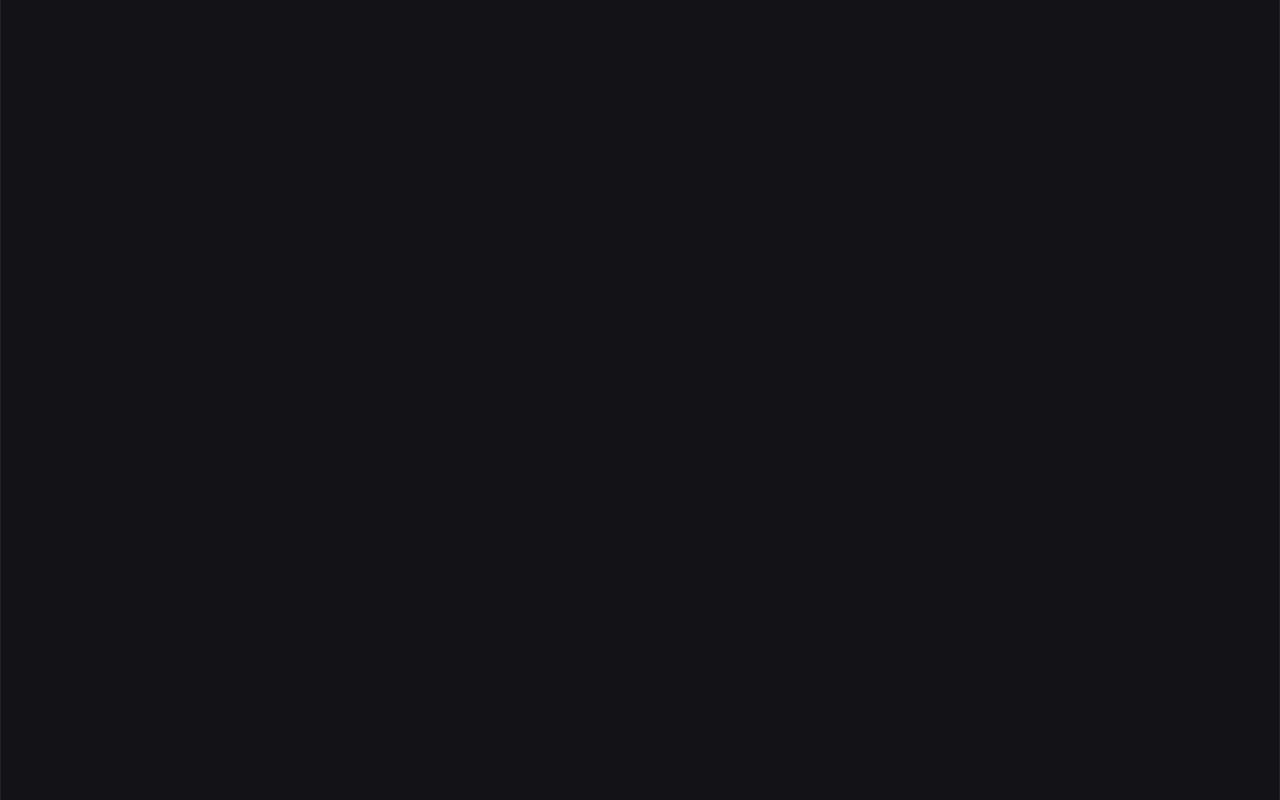
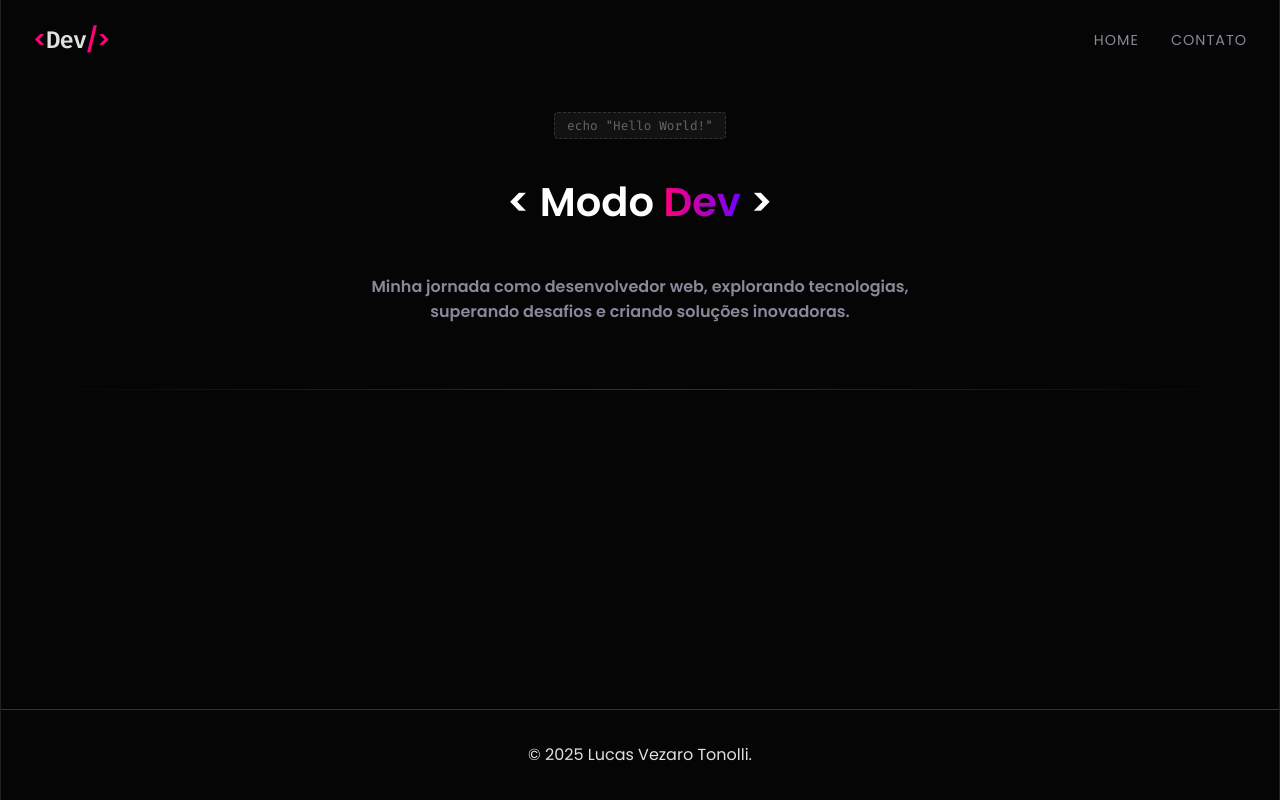
Before and after one commit to LucasTonolli/personal-site, a Vue app: page /dev in a window 1280 px wide. Before the commit this address had no page. Built offline with nearby package versions, Linux system fonts and the light colour scheme.

Commit message:
feat: create DevHeroSection

```diff
--- a/src/assets/css/base.css
+++ b/src/assets/css/base.css
@@ -48,3 +48,27 @@ footer {
   flex: 1;
   padding: 2rem;
 }
+
+.hero {
+  display: flex;
+  flex-direction: column-reverse;
+  align-items: center;
+  justify-content: center;
+  padding: 0 0 2rem 0;
+  gap: 2rem;
+  text-align: center;
+}
+
+.title {
+  font-size: 2.5rem;
+  line-height: 1.1;
+  margin-bottom: 0.5rem;
+  font-weight: 700;
+  color: #fff;
+}
+
+.highlight {
+  background: linear-gradient(90deg, var(--color-primary), var(--color-accent));
+  -webkit-background-clip: text;
+  -webkit-text-fill-color: transparent;
+}
--- /dev/null
+++ b/src/components/DevHeroSection.vue
@@ -0,0 +1,42 @@
+<script setup></script>
+
+<template>
+  <section class="hero">
+    <div class="badge-container"><span class="mode-badge">echo "Hello World!"</span></div>
+    <h1 class="title">&lt; Modo <span class="highlight">Dev</span> &gt;</h1>
+    <h2 class="subtitle">
+      Minha jornada como desenvolvedor web, explorando tecnologias, superando desafios e criando
+      soluções inovadoras.
+    </h2>
+    <div class="divider"></div>
+  </section>
+</template>
+
+<style scoped>
+.hero {
+  flex-direction: column !important;
+}
+.mode-badge {
+  font-family: var(--font-code);
+  font-size: 0.8rem;
+  color: #666;
+  background: rgba(255, 255, 255, 0.05);
+  padding: 4px 12px;
+  border-radius: 4px;
+  border: 1px dashed #333;
+}
+.subtitle {
+  color: var(--color-text-muted);
+  font-size: 1rem;
+  max-width: 600px;
+  margin: 0 auto;
+  line-height: 1.6;
+}
+
+.divider {
+  height: 1px;
+  background: linear-gradient(90deg, transparent, #333, transparent);
+  margin-top: 2rem;
+  width: 100%;
+}
+</style>
--- a/src/components/HeroSection.vue
+++ b/src/components/HeroSection.vue
@@ -158,16 +158,6 @@ onMounted(() => {
 </template>
 
 <style scoped>
-.hero {
-  display: flex;
-  flex-direction: column-reverse;
-  align-items: center;
-  justify-content: center;
-  padding: 0 0 2rem 0;
-  gap: 2rem;
-  text-align: center;
-}
-
 /* --- TEXTOS --- */
 .badge {
   display: inline-block;
@@ -178,20 +168,6 @@ onMounted(() => {
   color: var(--color-secondary);
   margin-bottom: 1rem;
   border: 1px solid rgba(0, 243, 255, 0.2);
-}
-
-.title {
-  font-size: 2.5rem;
-  line-height: 1.1;
-  margin-bottom: 0.5rem;
-  font-weight: 700;
-  color: #fff;
-}
-
-.highlight {
-  background: linear-gradient(90deg, var(--color-primary), var(--color-accent));
-  -webkit-background-clip: text;
-  -webkit-text-fill-color: transparent;
 }
 
 .dynamic-wrapper {
--- a/src/router/index.js
+++ b/src/router/index.js
@@ -1,5 +1,6 @@
 import { createRouter, createWebHistory } from 'vue-router'
 import HomeView from '../views/HomeView.vue'
+import DevView from '../views/DevView.vue'
 
 const router = createRouter({
   history: createWebHistory(import.meta.env.BASE_URL),
@@ -9,6 +10,11 @@ const router = createRouter({
       name: 'home',
       component: HomeView,
     },
+    {
+      path: '/dev',
+      name: 'dev',
+      component: DevView,
+    },
   ],
 })
 
--- /dev/null
+++ b/src/views/DevView.vue
@@ -0,0 +1,16 @@
+<script setup>
+import DevHeroSection from '../components/DevHeroSection.vue'
+import FooterBar from '../components/FooterBar.vue'
+import NavBar from '../components/NavBar.vue'
+</script>
+
+<template>
+  <NavBar title="Dev" />
+
+  <main class="content-area">
+    <div class="dev-container">
+      <DevHeroSection />
+    </div>
+  </main>
+  <FooterBar />
+</template>
```
